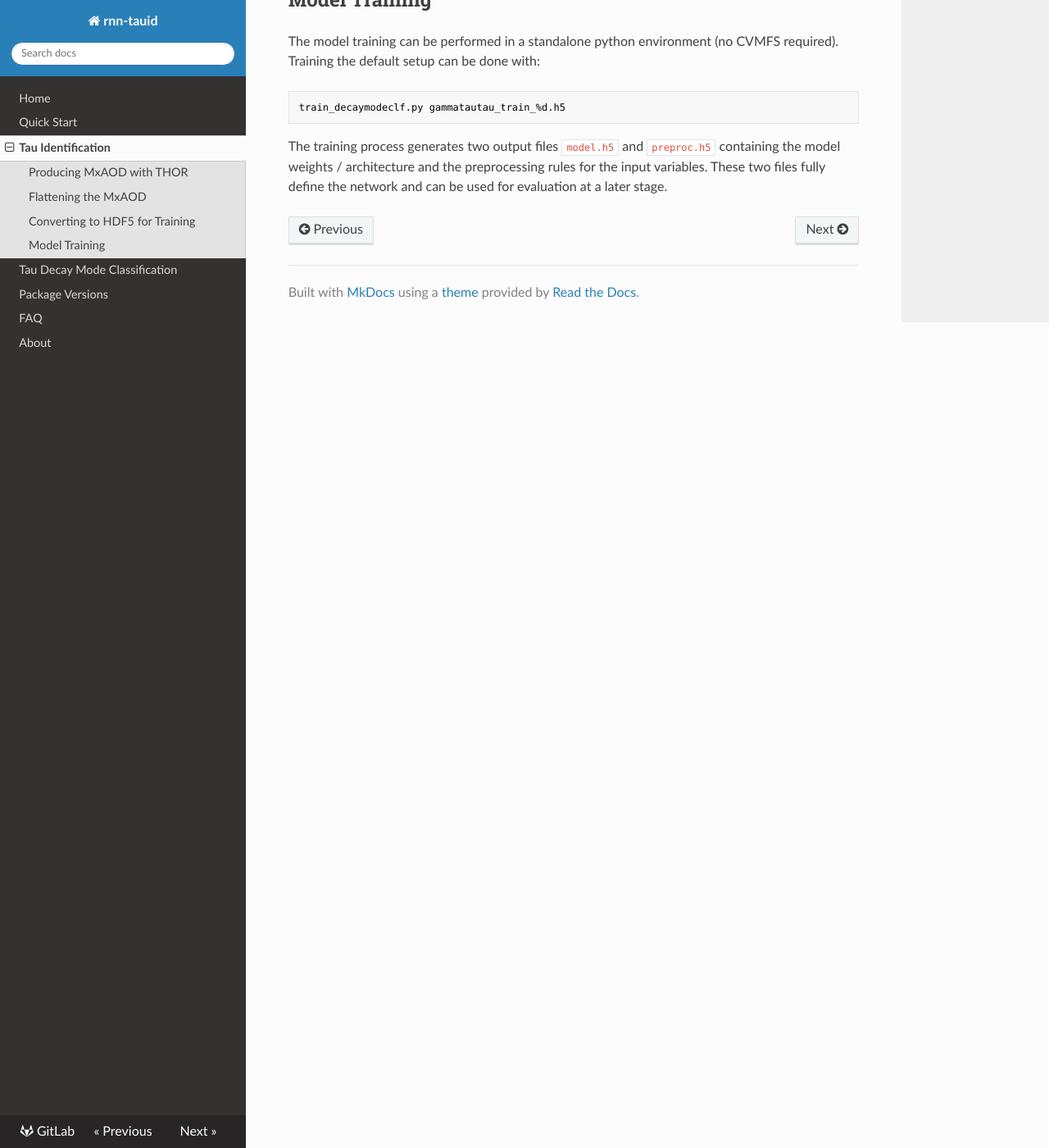
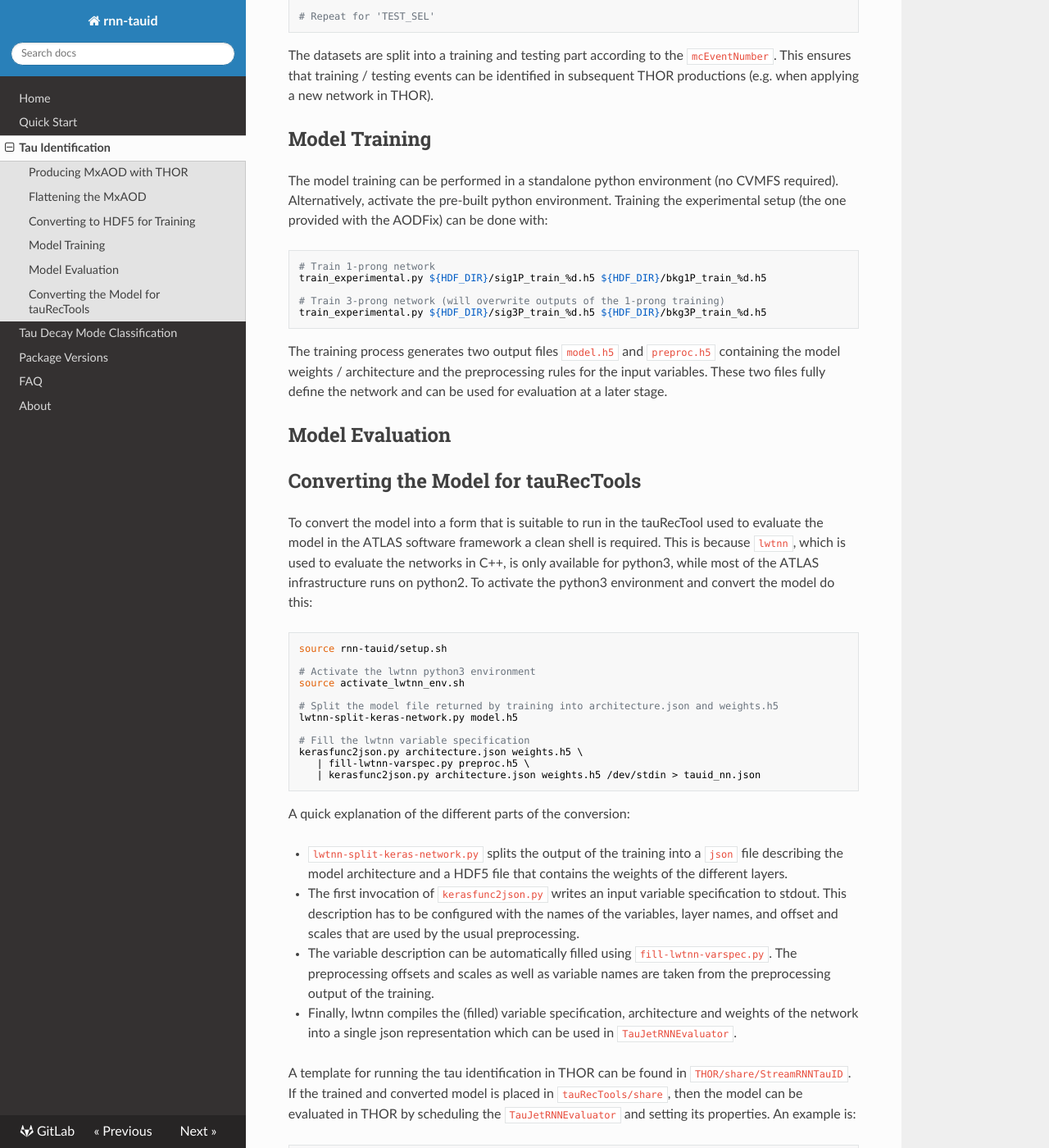
Before and after one commit to chrisdeutsch/rnn-tauid, an MkDocs documentation site: the page built from docs/tauid-workflow.md, in a window 1280 px wide and 1400 px high, scrolled down 1715 px. Shown: the whole window at 82% size. Built offline with MkDocs 1.6.1, drawn with Linux system fonts in a browser that asks for light colours; nearby versions of some CDN libraries; old or Windows-style settings are respelled for this version of MkDocs; some of the changed text lies outside the part shown.

Commit message:
More documentation on Tau ID workflow

````diff
--- a/docs/tauid-workflow.md
+++ b/docs/tauid-workflow.md
@@ -7,7 +7,8 @@ algorithm.
 
 Training the RNN-based tau identification requires MxAODs produced with THOR. A
 predefined stream called `StreamRNNTauID` is available in THOR which calls the
-decorator `RNNTauIDVarsCalculator` from tauRecToolsDev.
+decorator `RNNTauIDVarsCalculator` from tauRecToolsDev. Make sure to point
+the `THOR_SHARE` variable to the corresponding THOR directory.
 
 ```bash
 # THOR_SHARE needs to be set to THOR's share directory
@@ -20,7 +21,7 @@ thor ${THOR_SHARE}/StreamRNNTauID/Main.py -r grid \
     --gridstreamname StreamRNNTauID --gridrunversion 01-00
 ```
 
-This should result in MxAODs for the Gammatautau samples as well as jet slices JZ1W to JZ6W.
+This will produce MxAODs for the Gammatautau sample as well as jet slices JZ1W to JZ6W.
 
 For details on how to use THOR consult the
 [documentation](https://gitlab.cern.ch/atlas-perf-tau/THOR/blob/master/README.rst).
@@ -55,9 +56,14 @@ RunNtupleCreator.py --tauid ${STREAM_DIR} "*JZ2W*" -d JZ2W -o JZ2W.root
 ```
 
 Afterwards a separate flat ntuple should be available for every input sample (as
-well as Eventloop submission directories which can be deleted).
+well as Eventloop submission directories which can be deleted). The `--truth`
+flag ensures that the tau truth information needed for training is written out.
 
 ## Converting to HDF5 for Training
+
+The following converts the ntuples to HDF5 format for training the networks. A
+basic tau candidate selection, given by the second positional argument, is
+applied. Additional selections can be passed as a string in `--sel`.
 
 ```bash
 # Set up environment variables
@@ -89,19 +95,104 @@ ntuple2hdf.py bkg3P_train_%d.h5 3p ${NTUPLE_DIR}/*JZ?W*.root \
 # Repeat for 'TEST_SEL'
 ```
 
-This applies the default tau selection and splits the datasets into training and
-testing part according to the `mcEventNumber`.
+The datasets are split into a training and testing part according to the
+`mcEventNumber`. This ensures that training / testing events can be identified
+in subsequent THOR productions (e.g. when applying a new network in THOR).
+
 
 ## Model Training
 
 The model training can be performed in a standalone python environment (no CVMFS
-required). Training the default setup can be done with:
+required). Alternatively, activate the pre-built python environment. Training
+the experimental setup (the one provided with the AODFix) can be done with:
 
 ```bash
-train_decaymodeclf.py gammatautau_train_%d.h5
+# Train 1-prong network
+train_experimental.py ${HDF_DIR}/sig1P_train_%d.h5 ${HDF_DIR}/bkg1P_train_%d.h5
+
+# Train 3-prong network (will overwrite outputs of the 1-prong training)
+train_experimental.py ${HDF_DIR}/sig3P_train_%d.h5 ${HDF_DIR}/bkg3P_train_%d.h5
 ```
 
 The training process generates two output files `model.h5` and `preproc.h5`
 containing the model weights / architecture and the preprocessing rules for the
 input variables. These two files fully define the network and can be used for
 evaluation at a later stage.
+
+## Model Evaluation
+
+## Converting the Model for tauRecTools
+
+To convert the model into a form that is suitable to run in the tauRecTool used
+to evaluate the model in the ATLAS software framework a clean shell is required.
+This is because `lwtnn`, which is used to evaluate the networks in C++, is only
+available for python3, while most of the ATLAS infrastructure runs on python2.
+To activate the python3 environment and convert the model do this:
+
+```bash
+source rnn-tauid/setup.sh
+
+# Activate the lwtnn python3 environment
+source activate_lwtnn_env.sh
+
+# Split the model file returned by training into architecture.json and weights.h5
+lwtnn-split-keras-network.py model.h5
+
+# Fill the lwtnn variable specification
+kerasfunc2json.py architecture.json weights.h5 \
+   | fill-lwtnn-varspec.py preproc.h5 \
+   | kerasfunc2json.py architecture.json weights.h5 /dev/stdin > tauid_nn.json
+```
+
+A quick explanation of the different parts of the conversion:
+
+- `lwtnn-split-keras-network.py` splits the output of the training into a
+  `json` file describing the model architecture and a HDF5 file that contains
+  the weights of the different layers.
+
+- The first invocation of `kerasfunc2json.py` writes an input variable
+  specification to stdout. This description has to be configured with the names
+  of the variables, layer names, and offset and scales that are used by the
+  usual preprocessing.
+
+- The variable description can be automatically filled using
+  `fill-lwtnn-varspec.py`. The preprocessing offsets and scales as
+  well as variable names are taken from the preprocessing output of the training.
+
+- Finally, lwtnn compiles the (filled) variable specification, architecture and
+  weights of the network into a single json representation which can be used in
+  `TauJetRNNEvaluator`.
+
+A template for running the tau identification in THOR can be found in
+`THOR/share/StreamRNNTauID`. If the trained and converted model is placed in
+`tauRecTools/share`, then the model can be evaluated in THOR by scheduling the
+`TauJetRNNEvaluator` and setting its properties. An example is:
+
+```python
+# Evaluator for RNN Tau-ID
+Clf = ROOT.tauRecTools.TauJetRNNEvaluator("TauJetRNNEvaluator")
+
+# Input files and output score
+CHECK(Clf.setProperty("NetworkFile1P", "tauRecTools/my_net_1p.json"))
+CHECK(Clf.setProperty("NetworkFile3P", "tauRecTools/my_net_3p.json"))
+CHECK(Clf.setProperty("OutputVarname", "RNNJetScore"))
+
+# Only taus with at least one track
+CHECK(Clf.setProperty("MinChargedTracks", 1))
+
+# Configuration for object selection
+CHECK(Clf.setProperty("MaxTracks", 10))
+CHECK(Clf.setProperty("MaxClusters", 6))
+CHECK(Clf.setProperty("MaxClusterDR", 1.0))
+
+# Specification of layer/node names
+CHECK(Clf.setProperty("InputLayerScalar", "scalar"))
+CHECK(Clf.setProeprty("InputLayerTracks", "tracks"))
+CHECK(Clf.setProperty("InputLayerClusters", "clusters"))
+CHECK(Clf.setProperty("OutputLayer", "rnnid_output"))
+CHECK(Clf.setProperty("OutputNode", "sig_prob"))
+
+Config += Clf
+```
+
+This will decorate the RNN jet score for each tau candidate with at least one track.
````
